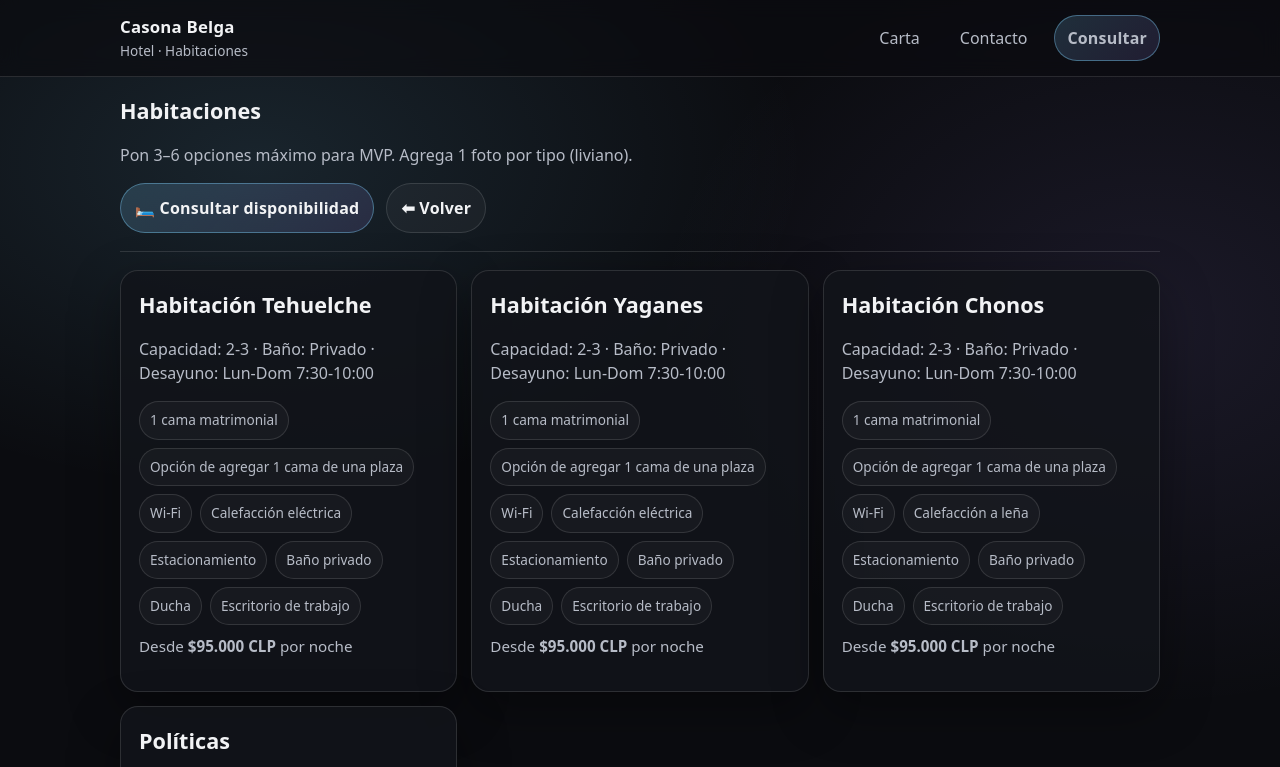
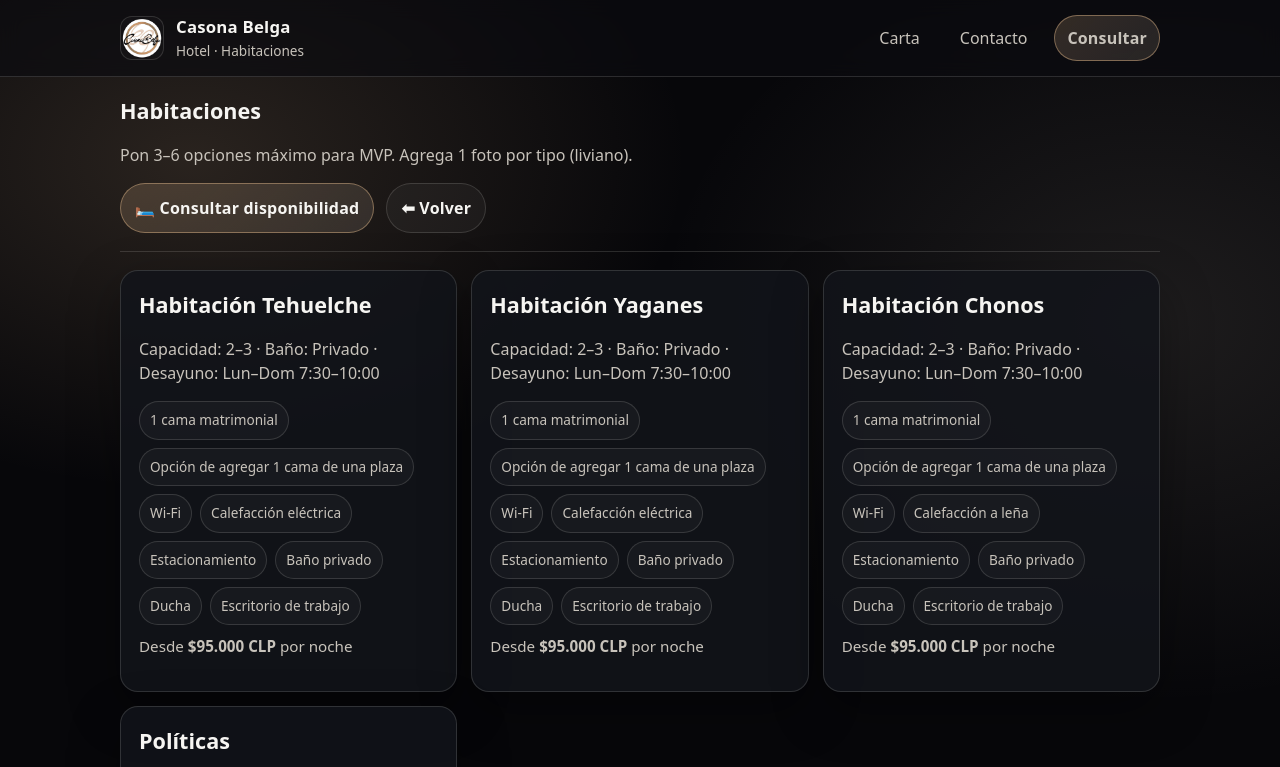
Before and after one commit to Thomas-Buddemberg/casona-belga, a plain HTML site: page habitaciones.html in a window 1280 px wide. Shown: the top 767 px of the page. Drawn offline with Linux system fonts and the light colour scheme.

Commit message:
style css

```diff
--- a/habitaciones.html
+++ b/habitaciones.html
@@ -5,16 +5,25 @@
   <meta name="viewport" content="width=device-width, initial-scale=1" />
   <title>Habitaciones | Casona Belga</title>
   <meta name="description" content="Habitaciones, tarifas desde, políticas y consulta de disponibilidad por WhatsApp." />
+  <meta name="theme-color" content="#07070a" />
   <link rel="stylesheet" href="style.css" />
-  <link rel="icon" href="assets/logo_casona.png" type="image/svg+xml" />
+  <link rel="icon" href="assets/logo_casona.png" type="image/png" />
 </head>
+
 <body>
   <header>
     <div class="container nav">
-      <div class="brand">
-        <strong><a href="index.html">Casona Belga</a></strong>
-        <span>Hotel · Habitaciones</span>
+      <!-- BRAND con LOGO -->
+      <div class="brand brand-row">
+        <a href="index.html" class="brand-link" aria-label="Casona Belga - Inicio">
+          <img src="assets/logo_casona.png" alt="Logo Casona Belga" class="logo" />
+          <div class="brand-text">
+            <strong>Casona Belga</strong>
+            <span>Hotel · Habitaciones</span>
+          </div>
+        </a>
       </div>
+
       <nav class="menu">
         <a href="carta.html">Carta</a>
         <a href="contacto.html">Contacto</a>
@@ -37,8 +46,8 @@
     <div class="grid">
       <div class="card">
         <h2>Habitación Tehuelche</h2>
-        <!-- <img src="assets/hab1.webp" alt="Habitación ..." loading="lazy" decoding="async" /> -->
-        <p class="muted">Capacidad: 2-3 · Baño: Privado · Desayuno: Lun-Dom 7:30-10:00</p>
+        <!-- <img src="assets/hab1.webp" alt="Habitación Tehuelche" loading="lazy" decoding="async" /> -->
+        <p class="muted">Capacidad: 2–3 · Baño: Privado · Desayuno: Lun–Dom 7:30–10:00</p>
         <div class="badges">
           <span class="badge">1 cama matrimonial</span>
           <span class="badge">Opción de agregar 1 cama de una plaza</span>
@@ -54,7 +63,7 @@
 
       <div class="card">
         <h2>Habitación Yaganes</h2>
-        <p class="muted">Capacidad: 2-3 · Baño: Privado · Desayuno: Lun-Dom 7:30-10:00</p>
+        <p class="muted">Capacidad: 2–3 · Baño: Privado · Desayuno: Lun–Dom 7:30–10:00</p>
         <div class="badges">
           <span class="badge">1 cama matrimonial</span>
           <span class="badge">Opción de agregar 1 cama de una plaza</span>
@@ -70,7 +79,7 @@
 
       <div class="card">
         <h2>Habitación Chonos</h2>
-        <p class="muted">Capacidad: 2-3 · Baño: Privado · Desayuno: Lun-Dom 7:30-10:00</p>
+        <p class="muted">Capacidad: 2–3 · Baño: Privado · Desayuno: Lun–Dom 7:30–10:00</p>
         <div class="badges">
           <span class="badge">1 cama matrimonial</span>
           <span class="badge">Opción de agregar 1 cama de una plaza</span>
@@ -91,20 +100,24 @@
             <div class="title">Check-in / Check-out</div>
             <div class="desc">Check-in desde las <strong>15:00</strong> · Check-out hasta las <strong>11:00</strong>.</div>
           </div>
+
           <div class="item">
             <div class="title">Cancelación y cambios</div>
             <div class="desc">
-                Cancelación sin costo con un mínimo de <strong>7 días</strong> de anticipación.
-                Cancelación con <strong> menos de 7 días</strong> de anticipación no se devuelve la reserva (50%).
-                Si viajas tomando la <strong>barcaza / ferry</strong> y cierran puerto,
-                podemos <strong>mover su reserva para el día siguiente sin costo</strong> (sujeto a disponibilidad).
+              Cancelación sin costo con un mínimo de <strong>7 días</strong> de anticipación.
+              Cancelaciones con <strong>menos de 7 días</strong> no permiten devolución de la reserva (<strong>50%</strong>).
+              Si viajas tomando la <strong>barcaza / ferry</strong> y se cierra puerto por condiciones climáticas,
+              podemos <strong>mover tu reserva para el día siguiente sin costo</strong> (sujeto a disponibilidad).
             </div>
+          </div>
+
           <div class="item">
             <div class="title">Niños y mascotas</div>
             <div class="desc">
-                <strong>Niños +10 años bienvenidos</strong>; contamos con juegos de mesa para ellos.
-                <strong>Mascotas permitidas</strong>, pero deben permanecer <strong>afuera de la Casona</strong> (no pueden ingresar al interior).
+              <strong>Niños +10 años bienvenidos</strong>; contamos con juegos de mesa para ellos.
+              <strong>Mascotas permitidas</strong>, pero deben permanecer <strong>afuera de la Casona</strong> (no pueden ingresar al interior).
             </div>
+          </div>
         </div>
       </div>
     </div>
--- a/style.css
+++ b/style.css
@@ -1,11 +1,15 @@
 :root{
-  --bg:#0b0c10;
-  --card:#12141b;
-  --text:#f2f3f5;
-  --muted:#b7bcc7;
-  --line:rgba(255,255,255,.12);
-  --accent:#7dd3fc;
-  --accent2:#a78bfa;
+  /* Base (logo: negro + blanco) */
+  --bg:#07070a;
+  --card:#0f1117;
+  --text:#f6f5f2;
+  --muted:#c8c3bb;
+  --line:rgba(246,245,242,.14);
+
+  /* Acentos (aro madera + beige interno) */
+  --accent:#c7a27b;   /* madera */
+  --accent2:#e7d7c5;  /* crema/beige */
+
   --radius:18px;
   --max:1040px;
 }
@@ -14,12 +18,14 @@
 html,body{ margin:0; padding:0; }
 body{
   font-family: system-ui, -apple-system, Segoe UI, Roboto, Arial, sans-serif;
-  background: radial-gradient(1000px 600px at 20% 10%, rgba(125,211,252,.12), transparent 55%),
-              radial-gradient(900px 700px at 90% 20%, rgba(167,139,250,.10), transparent 55%),
-              var(--bg);
+  background:
+    radial-gradient(900px 600px at 15% 10%, rgba(199,162,123,.18), transparent 55%),
+    radial-gradient(900px 700px at 90% 20%, rgba(231,215,197,.10), transparent 55%),
+    var(--bg);
   color:var(--text);
   line-height:1.5;
 }
+
 
 a{ color:inherit; text-decoration:none; }
 img{ max-width:100%; height:auto; border-radius:14px; }
@@ -115,8 +121,8 @@ header{
 }
 .btn:hover{ background: rgba(255,255,255,.08); }
 .btn.primary{
-  border-color: rgba(125,211,252,.40);
-  background: linear-gradient(135deg, rgba(125,211,252,.18), rgba(167,139,250,.14));
+  border-color: rgba(199,162,123,.55);
+  background: linear-gradient(135deg, rgba(199,162,123,.22), rgba(231,215,197,.12));
 }
 .badges{
   display:flex;
@@ -204,3 +210,25 @@ hr.sep{
 .item .title{ font-weight:750; }
 .item .desc{ color:var(--muted); margin-top:4px; }
 .item .price{ margin-top:8px; font-weight:700; color: var(--accent); }
+
+.brand-row{ gap:10px; }
+.brand-link{
+  display:flex;
+  align-items:center;
+  gap:12px;
+}
+.logo{
+  width:44px;
+  height:44px;
+  border-radius: 12px;
+  object-fit: cover;
+  border:1px solid var(--line);
+  background: rgba(255,255,255,.02);
+}
+.brand-text{
+  display:flex;
+  flex-direction:column;
+  gap:2px;
+}
+.brand-text strong{ font-size:1.05rem; letter-spacing:.2px; }
+.brand-text span{ font-size:.85rem; color:var(--muted); }
```
